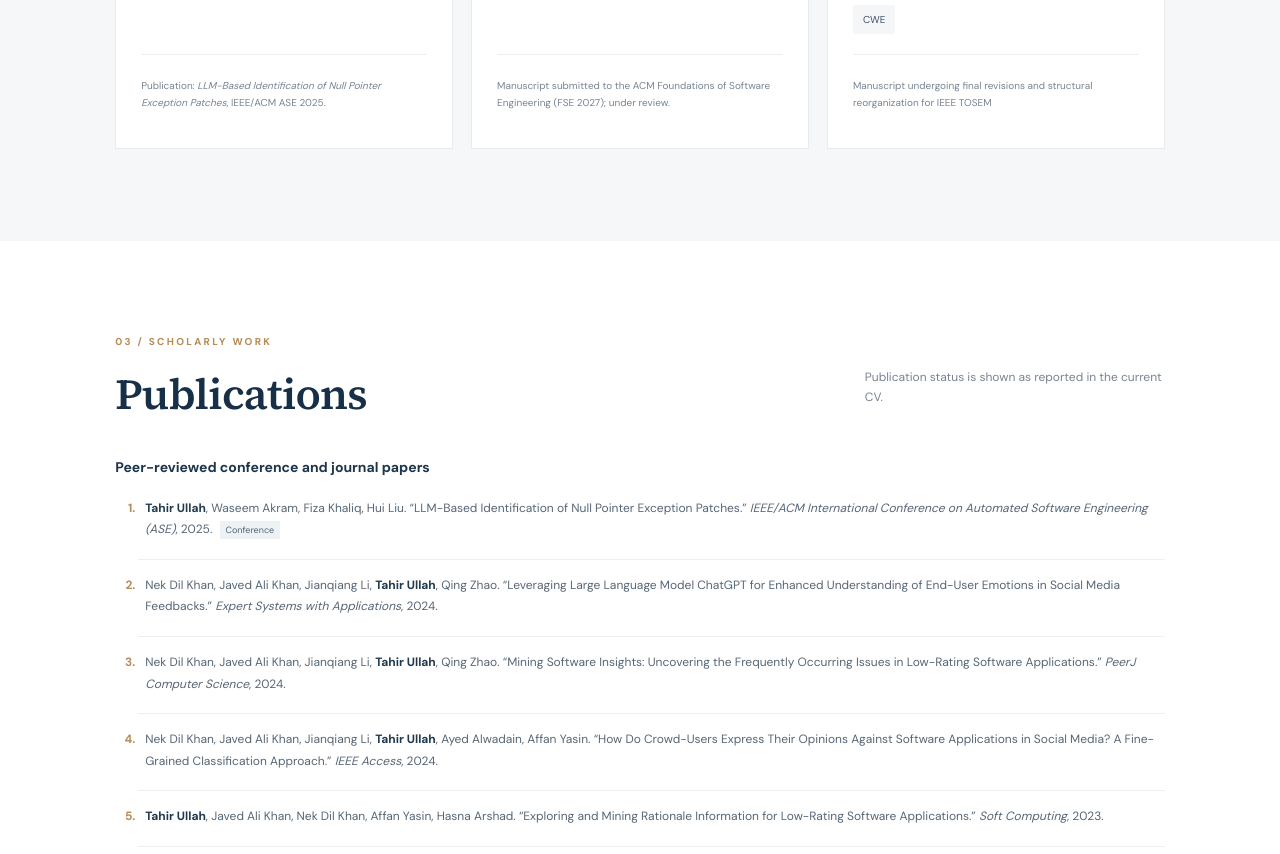
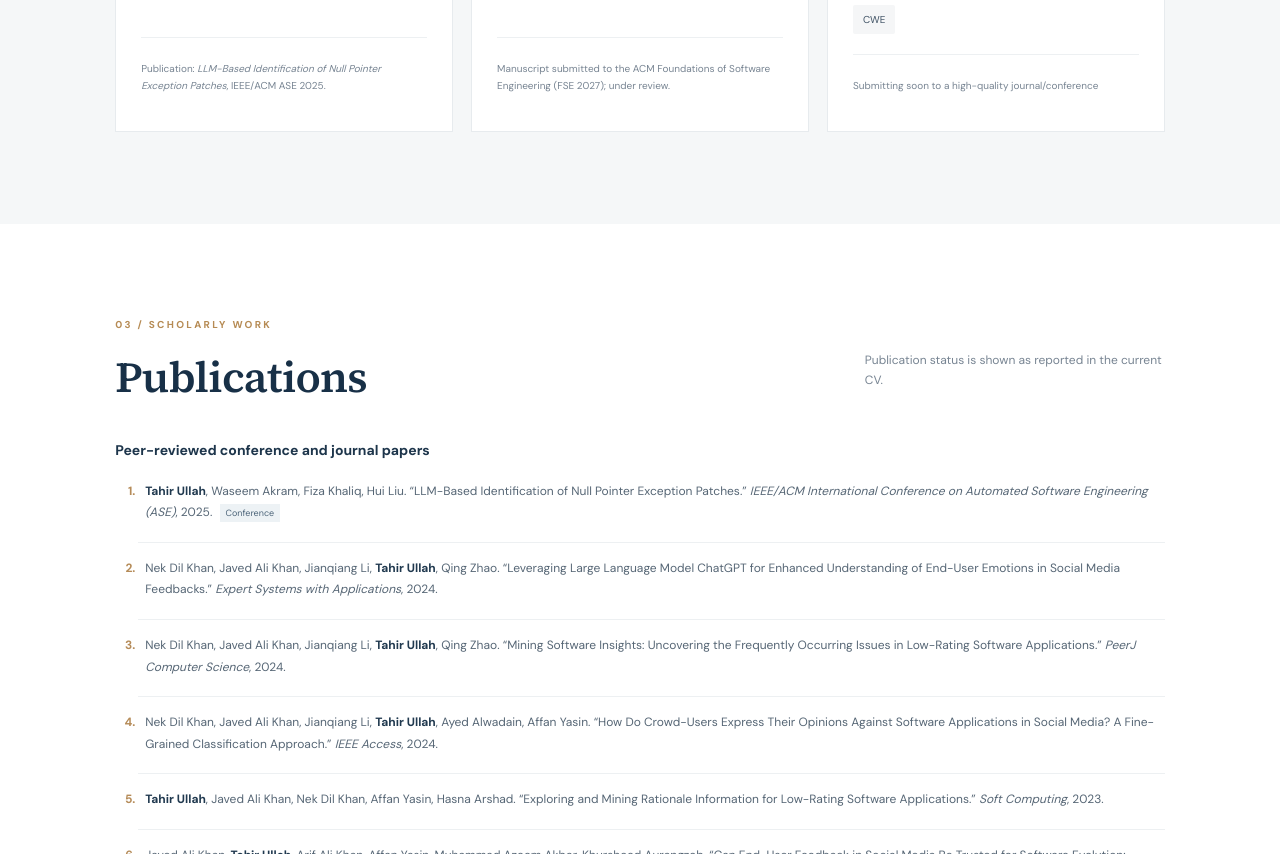
Before and after one commit to Tahirullah7710/tahirullah7710.github.io, a plain HTML site: page index.html in a window 1280 px wide. Shown: the part 1934-2788 px from the top of the page. Drawn offline with Linux system fonts and the light colour scheme.

Commit message:
Update index.html

```diff
--- a/index.html
+++ b/index.html
@@ -78,7 +78,7 @@
           <h3>CWEMap</h3><h4>Phase-Aware Evidence Alignment for Fine-Grained CWE Classification</h4>
           <p>CWEMap represents target and historical security patches across vulnerable-state, repair-transformation, and post-repair phases. Structural Evidence Alignment (SEA) aligns phase-constrained graph evidence; NERP ranks matched evidence by node and edge semantic relevance; and the Hierarchical Taxonomy Reasoner (HTR) supports taxonomy-constrained CWE-path prediction.</p>
           <div class="project-tags"><span>Knowledge Graphs</span><span>SEA</span><span>NERP</span><span>HTR</span><span>CWE</span></div>
-          <p class="project-foot">Manuscript undergoing final revisions and structural reorganization for IEEE TOSEM</p>
+          <p class="project-foot">Submitting soon to a high-quality journal/conference</p>
         </article>
       </div>
     </section>
```
